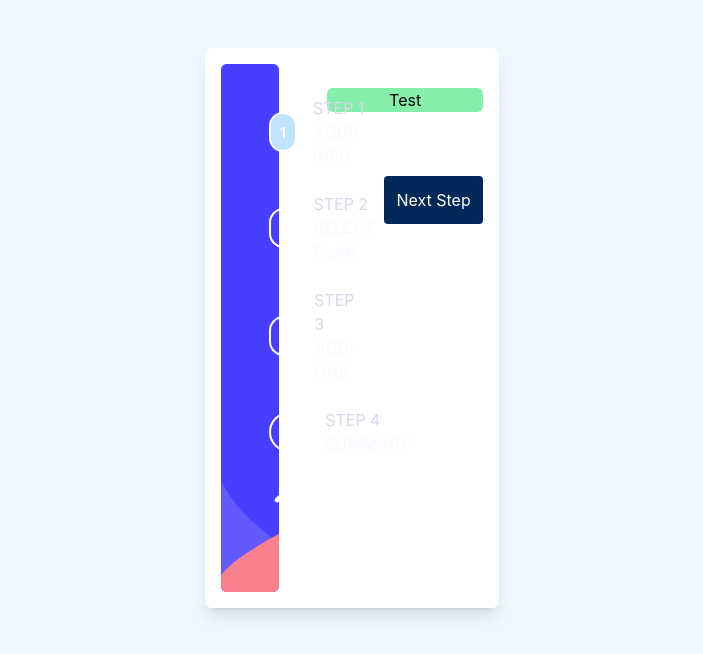
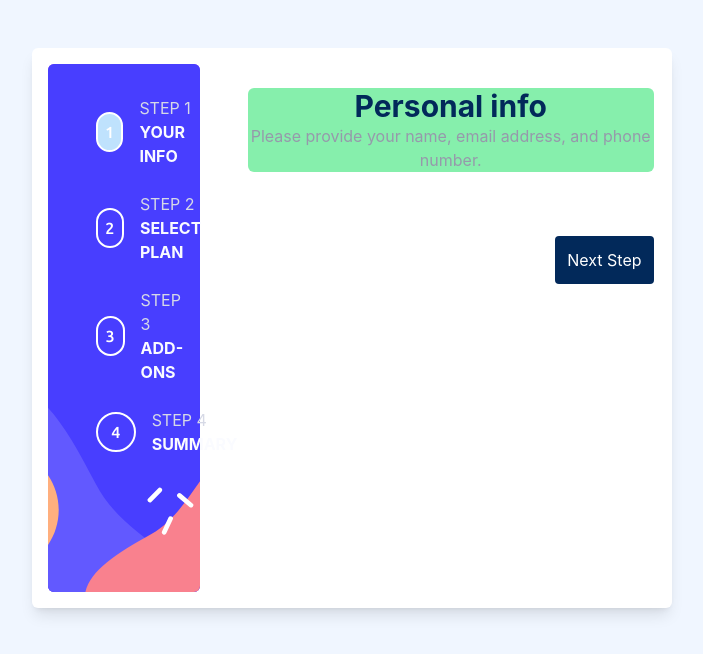
Before and after one commit to jeremiahlateef/multiform, a React (Vite) app: page / in a window 1280 px wide. Shown: the top 654 px of the page, without its empty margins (288-991 px from the left). Built offline with nearby package versions, Linux system fonts and the light colour scheme.

Commit message:
added the Header component for the titles and text for each Step

```diff
--- a/src/components/Step1.jsx
+++ b/src/components/Step1.jsx
@@ -1,7 +1,14 @@
 import React from "react";
+import Header from "./Header";
 
 const Step1 = () => {
-  return <h2>Test</h2>;
+  return (
+    <>
+      <div className="">
+        <Header number={0} />
+      </div>
+    </>
+  );
 };
 
 export default Step1;
--- a/src/components/Step2.jsx
+++ b/src/components/Step2.jsx
@@ -1,7 +1,14 @@
 import React from "react";
+import Header from "./Header";
 
 const Step2 = () => {
-  return <h2 className="text-3xl">Test2</h2>;
+  return (
+    <>
+      <div className="">
+        <Header number={1} />
+      </div>
+    </>
+  );
 };
 
 export default Step2;
--- a/src/components/Step3.jsx
+++ b/src/components/Step3.jsx
@@ -1,7 +1,13 @@
 import React from "react";
-
+import Header from "./Header";
 const Step3 = () => {
-  return <div>Test3</div>;
+  return (
+    <>
+      <div className="">
+        <Header number={2} />
+      </div>
+    </>
+  );
 };
 
 export default Step3;
--- a/src/components/Step4.jsx
+++ b/src/components/Step4.jsx
@@ -1,7 +1,14 @@
 import React from "react";
+import Header from "./Header";
 
 const Step4 = () => {
-  return <div>Step4</div>;
+  return (
+    <>
+      <div className="">
+        <Header number={3} />
+      </div>
+    </>
+  );
 };
 
 export default Step4;
```
